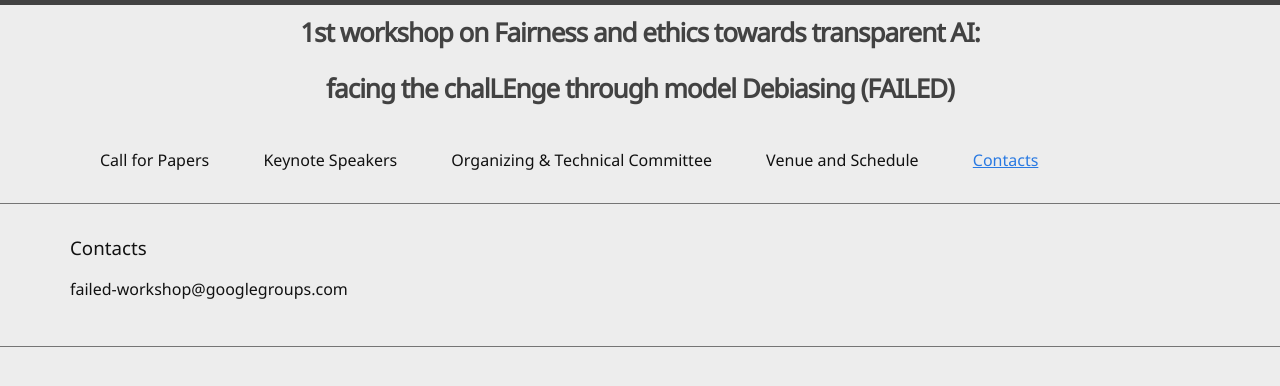
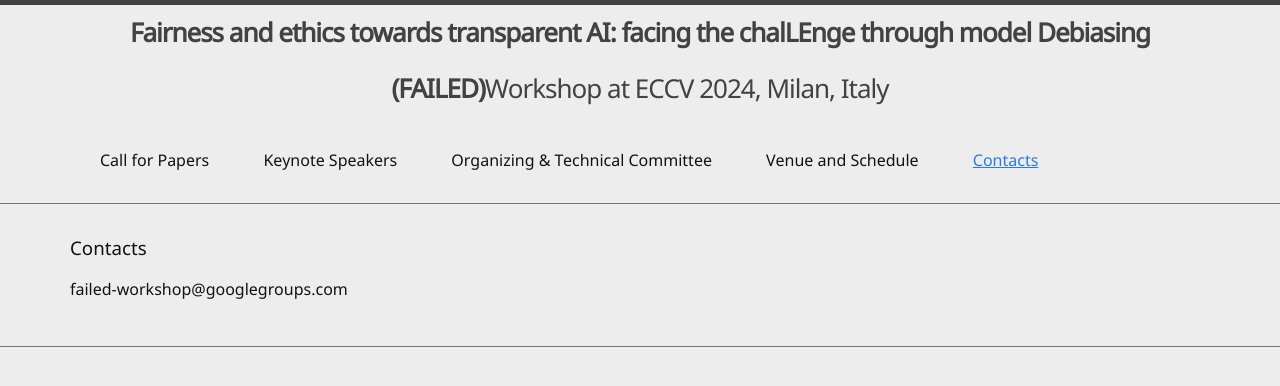
Before and after one commit to VitoPaoloPastore/2nd-FAILED-Workshop-ICCV-2025.github.io, a Jekyll site: the page built from 4-contacts.md, in a window 1280 px wide. Shown: the top 386 px of the page. Built offline with Jekyll 4.4.1, drawn with Linux system fonts in a browser that asks for light colours.

Commit message:
Update header.html

```diff
--- a/_includes/header.html
+++ b/_includes/header.html
@@ -2,7 +2,7 @@
 
   <div class="wrapper">
   <p style="text-align:center;">
-  <a class="site-title" href="{{ '/' | relative_url }}"><strong>1st workshop on Fairness and ethics towards transparent AI:<br>facing the chalLEnge through model Debiasing (FAILED)</strong></a>
+  <a class="site-title" href="{{ '/' | relative_url }}"><strong>Fairness and ethics towards transparent AI: facing the chalLEnge through model Debiasing (FAILED)</strong><be>Workshop at ECCV 2024, Milan, Italy</a>
   </p>
     <div class="wrapper">
     <nav class="site-nav">
```
